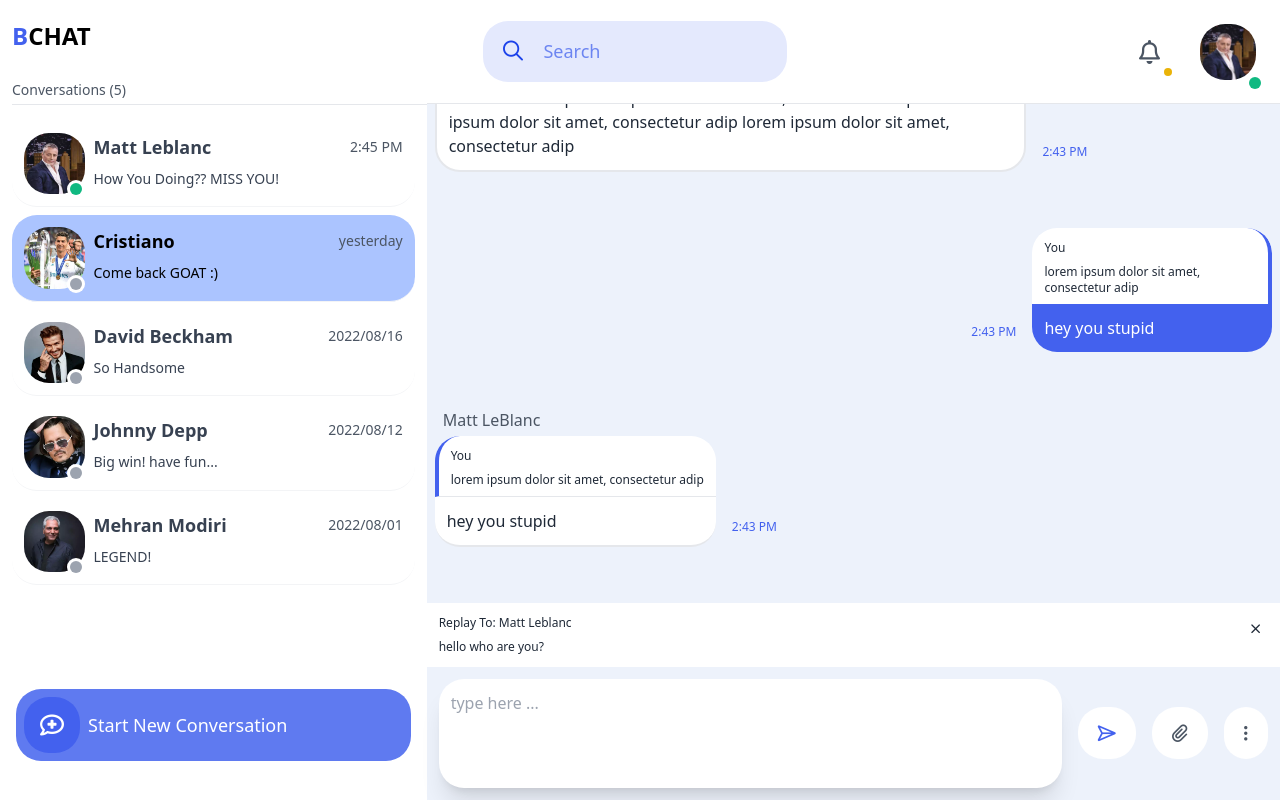
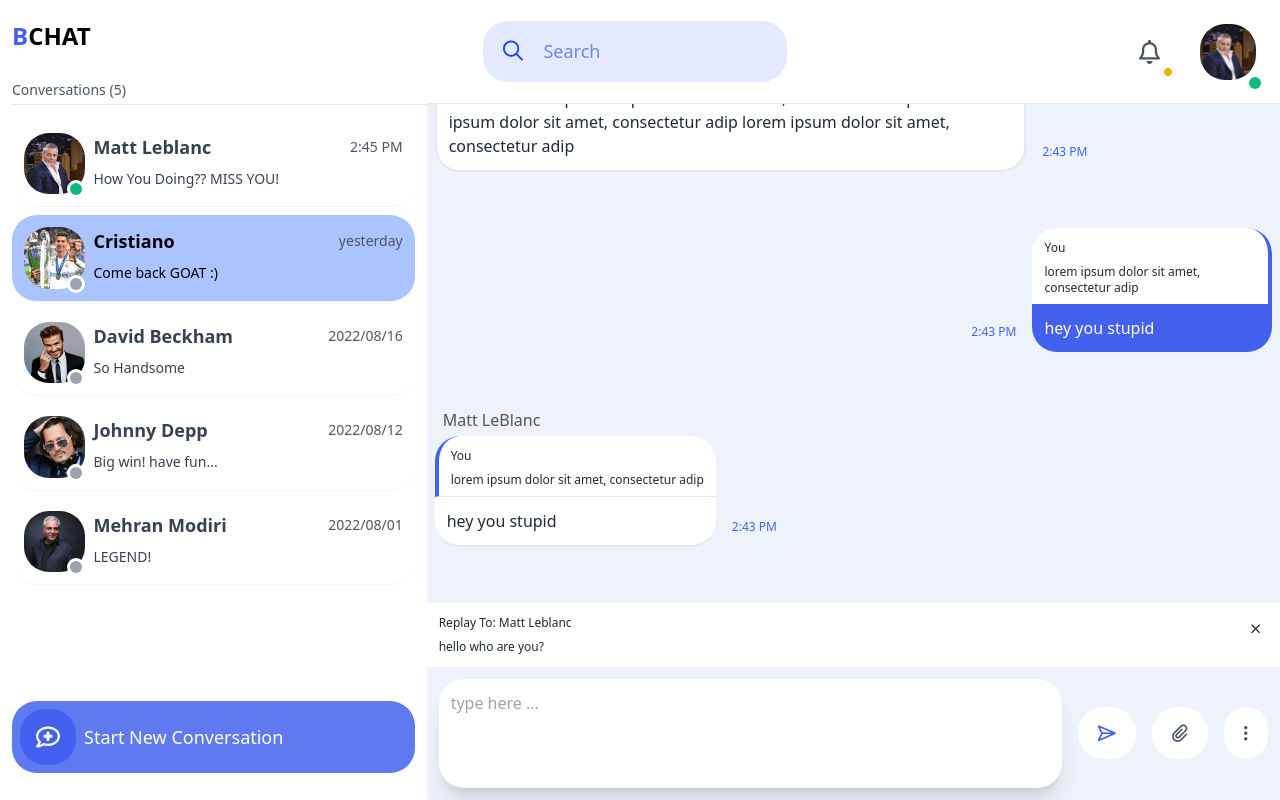
Before and after one commit to alizs10/b-chat-react-app, a React (Create React App) app: page / in a window 1280 px wide. Built offline with nearby package versions, Linux system fonts and the light colour scheme.

Commit message:
update: sidebar

```diff
--- a/src/components/Sidebar.js
+++ b/src/components/Sidebar.js
@@ -15,7 +15,7 @@ function Sidebar() {
                 <Conversations />
             </div>
 
-            <div className='row-span-1 m-4'>
+            <div className='row-span-1 flex-center p-3'>
 
                 <button className="flex w-full items-center p-2 rounded-corners bg-[#5F7AF0] btn-hover text-white transition-all duration-300">
                     <span className='p-3 w-fit rounded-corners bg-[#4361EE] px-4 flex-center'>
```
